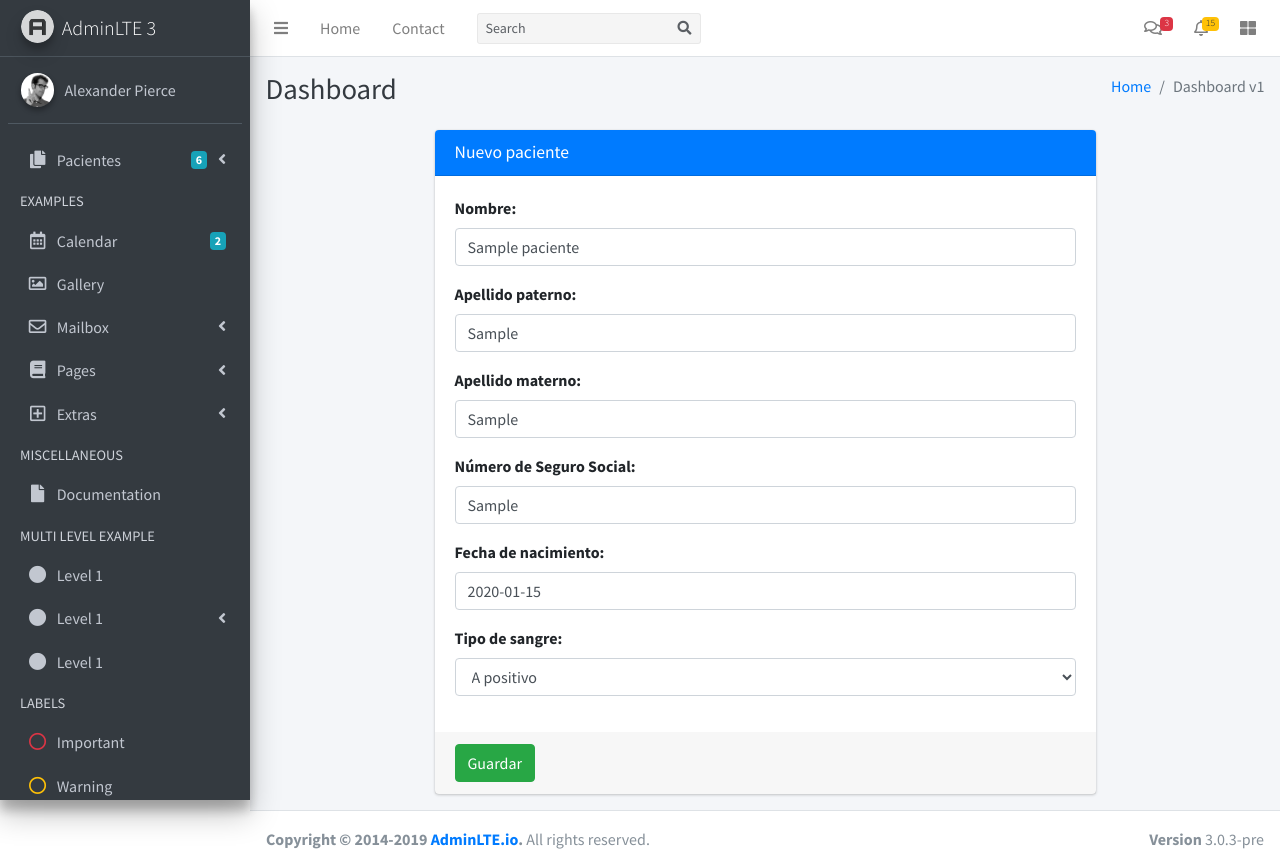
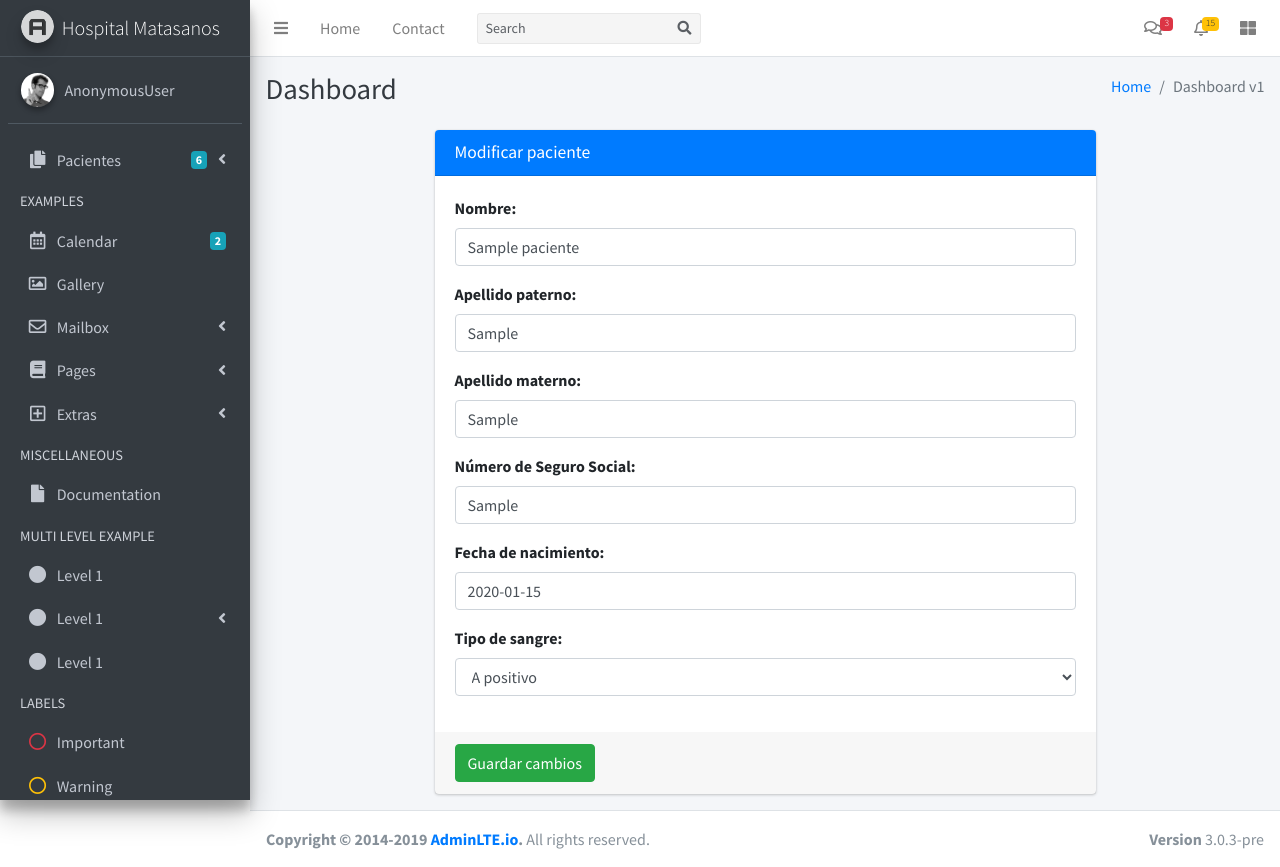
Before and after one commit to carlosqnava/hospitalDjango, a Django app: page /pacientes/editar/1 in a window 1280 px wide. Run offline with Django 3.2, Linux system fonts and the light colour scheme; tables that the repository leaves empty hold one stand-in row (values such as "Sample post"); some libraries are stand-ins or nearby versions.

Commit message:
Agrega funcionalidad para eliminar y actualizar pacientes

```diff
--- a/pacientes/templates/base.html
+++ b/pacientes/templates/base.html
@@ -160,7 +160,7 @@
     <a href="index3.html" class="brand-link">
       <img src="{% static 'dist/img/AdminLTELogo.png' %}" alt="AdminLTE Logo" class="brand-image img-circle elevation-3"
            style="opacity: .8">
-      <span class="brand-text font-weight-light">AdminLTE 3</span>
+      <span class="brand-text font-weight-light">Hospital Matasanos</span>
     </a>
 
     <!-- Sidebar -->
@@ -171,7 +171,7 @@
           <img src="{% static 'dist/img/user2-160x160.jpg' %}" class="img-circle elevation-2" alt="User Image">
         </div>
         <div class="info">
-          <a href="#" class="d-block">Alexander Pierce</a>
+          <a href="#" class="d-block">{{user}}</a>
         </div>
       </div>
 
--- a/pacientes/templates/pacientes/paciente_form.html
+++ b/pacientes/templates/pacientes/paciente_form.html
@@ -10,7 +10,13 @@
     <div class="col-md-8">
         <div class="card card-primary">
             <div class="card-header">
-                <h3 class="card-title">Nuevo paciente</h3>
+                <h3 class="card-title">
+                    {% if editar %}
+                        Modificar paciente
+                    {% else %}
+                        Nuevo paciente
+                    {% endif %}
+                </h3>
             </div>
                 <form method="post">
                     <div class="card-body">
@@ -18,7 +24,7 @@
                         {{ form.as_p }}
                     </div>
                     <div class="card-footer">
-                        <input type="submit" class="btn btn-success" value="Guardar">
+                        <input type="submit" class="btn btn-success" value="{% if editar %}Guardar cambios{% else %}Agregar{% endif %}">
                     </div>
                 </form>
             </div>
--- a/pacientes/views.py
+++ b/pacientes/views.py
@@ -19,8 +19,10 @@ class Nuevo(CreateView):
 class Editar(UpdateView):
     model = Paciente
     form_class = PacienteForm
+    extra_context = {'editar':True}
 
     success_url = reverse_lazy('pacientes:lista')
 
 class Eliminar(DeleteView):
-    pass
+    model = Paciente
+    success_url = reverse_lazy('pacientes:lista')
```
Also changed, not shown: pacientes/templates/pacientes/paciente_confirm_delete.html (added, +15 -0 lines).
